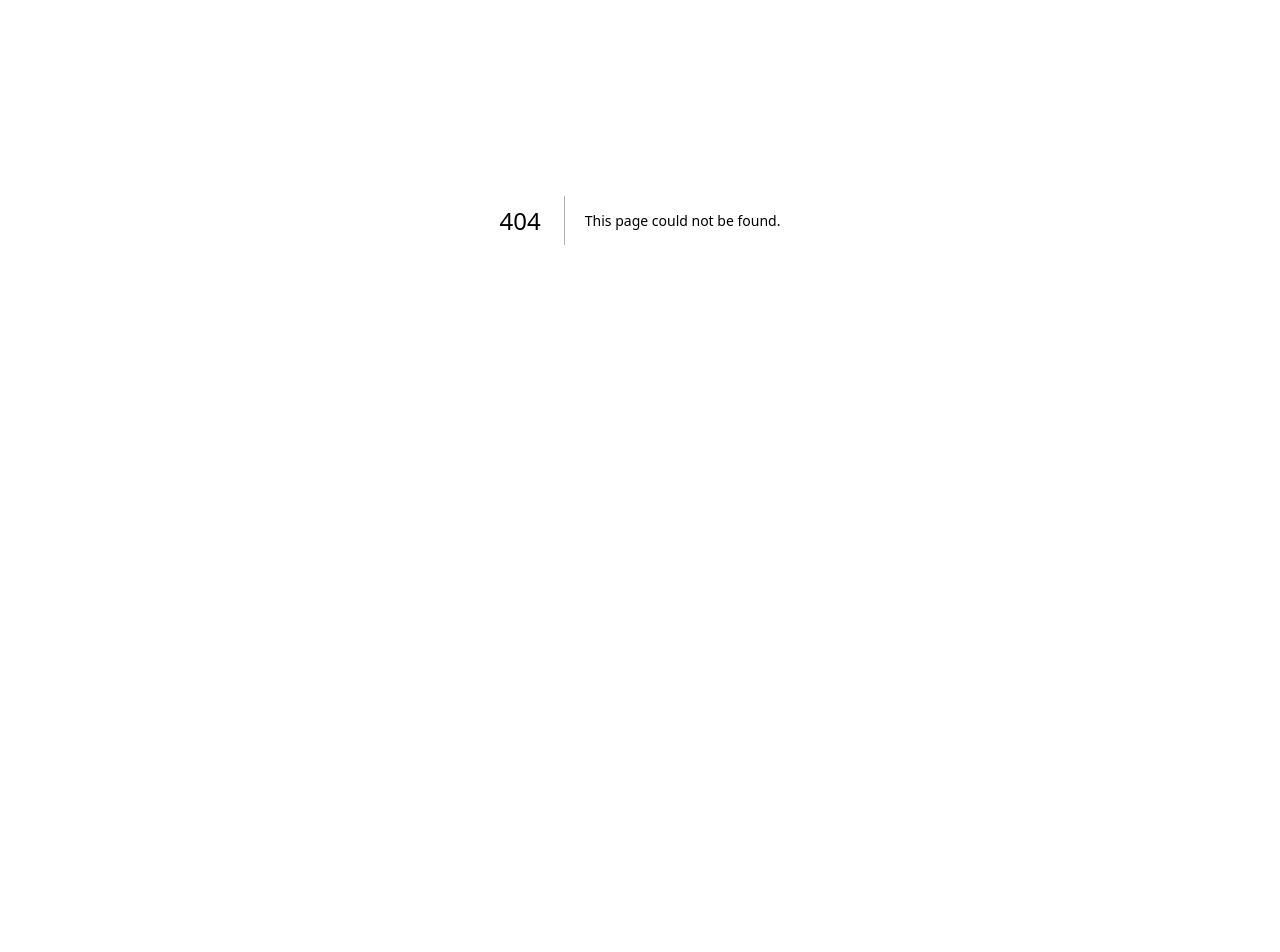
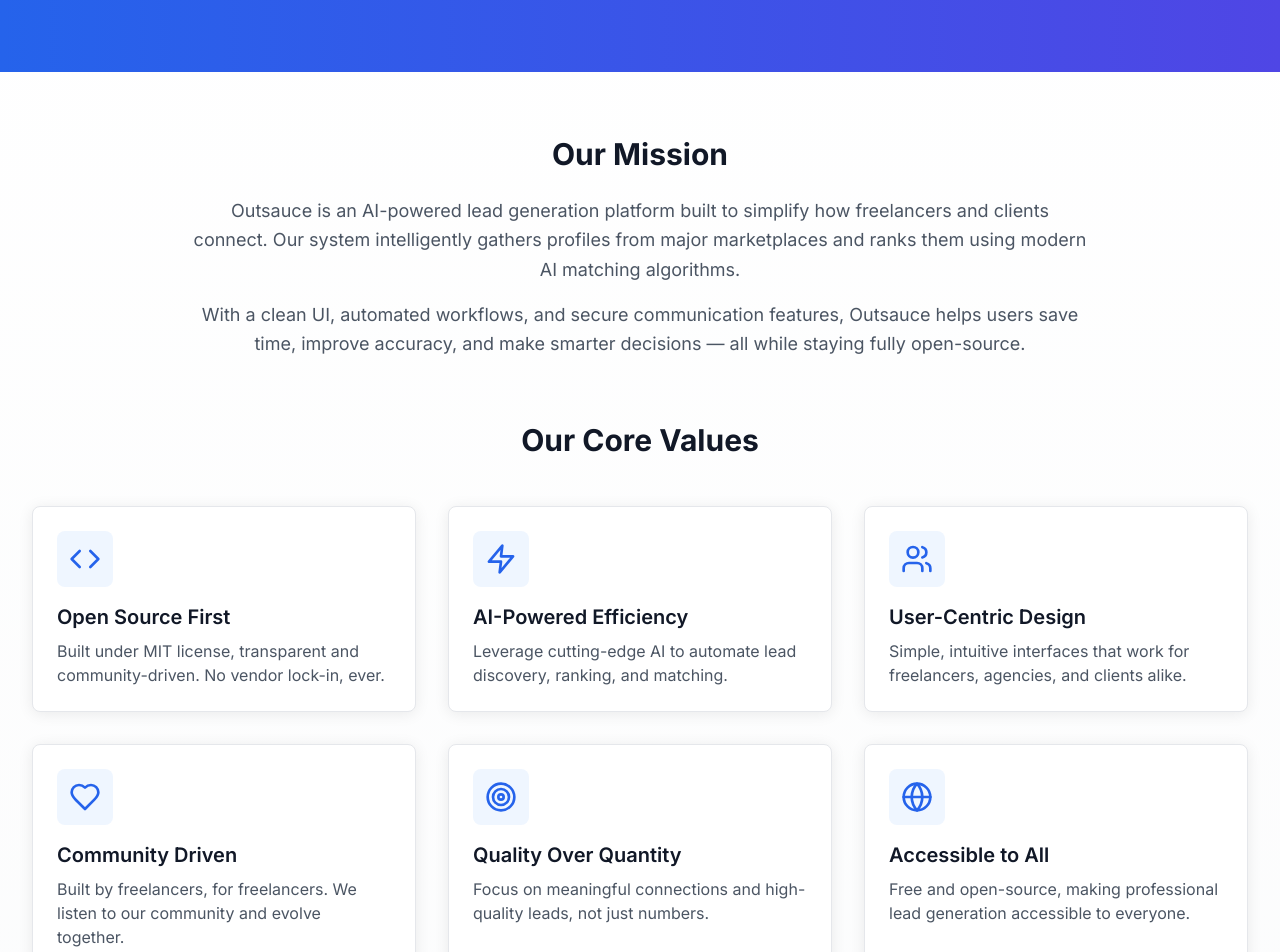
Before and after one commit to Ramsha-Anwar/outsauce-frontend, a Next.js app: page /about in a window 1280 px wide. Before the commit this address had no page. Shown: the part 180-1132 px from the top of the page. Before the commit the page ends 800 px from the top, so only its background shows below. Built offline with nearby package versions, Linux system fonts and the light colour scheme.

Commit message:
feat(pages): add About Us page with mission, values, and company information

```diff
--- /dev/null
+++ b/app/about/page.tsx
@@ -0,0 +1,154 @@
+'use client'
+
+import React from 'react'
+import Link from 'next/link'
+import Button from '@/components/ui/Button'
+import Card from '@/components/ui/Card'
+import { Target, Users, Zap, Heart, Code, Globe } from 'lucide-react'
+
+export default function AboutPage() {
+    return (
+        <div className="min-h-screen bg-gradient-to-b from-white to-gray-50">
+            {/* Header */}
+            <div className="bg-gradient-to-r from-primary-600 to-indigo-600 text-white py-20">
+                <div className="max-w-4xl mx-auto px-4 sm:px-6 lg:px-8 text-center">
+                    <h1 className="text-4xl sm:text-5xl font-bold mb-4">About Outsauce</h1>
+                    <p className="text-xl text-blue-100">
+                        AI-powered lead generation for the modern freelance economy
+                    </p>
+                </div>
+            </div>
+
+            <main className="max-w-7xl mx-auto px-4 sm:px-6 lg:px-8 py-16">
+                {/* Mission Section */}
+                <section className="mb-16">
+                    <div className="max-w-4xl mx-auto text-center">
+                        <h2 className="text-3xl font-bold text-gray-900 mb-6">Our Mission</h2>
+                        <p className="text-lg text-gray-600 leading-relaxed mb-4">
+                            Outsauce is an AI-powered lead generation platform built to simplify how freelancers and clients connect.
+                            Our system intelligently gathers profiles from major marketplaces and ranks them using modern AI matching algorithms.
+                        </p>
+                        <p className="text-lg text-gray-600 leading-relaxed">
+                            With a clean UI, automated workflows, and secure communication features, Outsauce helps users save time,
+                            improve accuracy, and make smarter decisions — all while staying fully open-source.
+                        </p>
+                    </div>
+                </section>
+
+                {/* Core Values */}
+                <section className="mb-16">
+                    <h2 className="text-3xl font-bold text-gray-900 text-center mb-12">Our Core Values</h2>
+                    <div className="grid grid-cols-1 md:grid-cols-2 lg:grid-cols-3 gap-8">
+                        {[
+                            {
+                                icon: <Code className="w-8 h-8" />,
+                                title: 'Open Source First',
+                                description: 'Built under MIT license, transparent and community-driven. No vendor lock-in, ever.'
+                            },
+                            {
+                                icon: <Zap className="w-8 h-8" />,
+                                title: 'AI-Powered Efficiency',
+                                description: 'Leverage cutting-edge AI to automate lead discovery, ranking, and matching.'
+                            },
+                            {
+                                icon: <Users className="w-8 h-8" />,
+                                title: 'User-Centric Design',
+                                description: 'Simple, intuitive interfaces that work for freelancers, agencies, and clients alike.'
+                            },
+                            {
+                                icon: <Heart className="w-8 h-8" />,
+                                title: 'Community Driven',
+                                description: 'Built by freelancers, for freelancers. We listen to our community and evolve together.'
+                            },
+                            {
+                                icon: <Target className="w-8 h-8" />,
+                                title: 'Quality Over Quantity',
+                                description: 'Focus on meaningful connections and high-quality leads, not just numbers.'
+                            },
+                            {
+                                icon: <Globe className="w-8 h-8" />,
+                                title: 'Accessible to All',
+                                description: 'Free and open-source, making professional lead generation accessible to everyone.'
+                            }
+                        ].map((value, idx) => (
+                            <Card key={idx} hover>
+                                <div className="inline-flex items-center justify-center w-14 h-14 rounded-lg bg-primary-50 text-primary-600 mb-4">
+                                    {value.icon}
+                                </div>
+                                <h3 className="text-xl font-semibold text-gray-900 mb-2">{value.title}</h3>
+                                <p className="text-gray-600">{value.description}</p>
+                            </Card>
+                        ))}
+                    </div>
+                </section>
+
+                {/* What We Do */}
+                <section className="mb-16">
+                    <div className="max-w-4xl mx-auto">
+                        <h2 className="text-3xl font-bold text-gray-900 text-center mb-8">What We Do</h2>
+                        <Card>
+                            <div className="space-y-6">
+                                <div>
+                                    <h3 className="text-xl font-semibold text-gray-900 mb-2">For Freelancers</h3>
+                                    <p className="text-gray-600">
+                                        We help freelancers discover high-quality client leads automatically, generate compelling proposals with AI,
+                                        track market rates, and manage all opportunities in one unified dashboard.
+                                    </p>
+                                </div>
+                                <div>
+                                    <h3 className="text-xl font-semibold text-gray-900 mb-2">For Clients</h3>
+                                    <p className="text-gray-600">
+                                        We provide clients with access to freelancers from multiple platforms, AI-ranked matches based on specific needs,
+                                        secure messaging, and a centralized system to track all candidates.
+                                    </p>
+                                </div>
+                                <div>
+                                    <h3 className="text-xl font-semibold text-gray-900 mb-2">For Agencies</h3>
+                                    <p className="text-gray-600">
+                                        We enable agencies to manage multiple clients and freelancers efficiently, automate lead qualification,
+                                        and scale their operations without expensive enterprise software.
+                                    </p>
+                                </div>
+                            </div>
+                        </Card>
+                    </div>
+                </section>
+
+                {/* Technology */}
+                <section className="mb-16">
+                    <div className="max-w-4xl mx-auto text-center">
+                        <h2 className="text-3xl font-bold text-gray-900 mb-6">Built with Modern Technology</h2>
+                        <p className="text-lg text-gray-600 mb-8">
+                            Outsauce is built with a modern, scalable tech stack designed for performance and reliability.
+                        </p>
+                        <div className="flex flex-wrap justify-center gap-4">
+                            {['Next.js', 'Nest.js', 'Supabase', 'TypeScript', 'n8n', 'Apify'].map((tech) => (
+                                <span key={tech} className="px-6 py-3 bg-white border border-gray-200 rounded-lg text-gray-700 font-medium shadow-sm">
+                                    {tech}
+                                </span>
+                            ))}
+                        </div>
+                    </div>
+                </section>
+
+                {/* CTA */}
+                <section className="text-center">
+                    <Card>
+                        <h2 className="text-2xl font-bold text-gray-900 mb-4">Ready to Get Started?</h2>
+                        <p className="text-gray-600 mb-6">
+                            Join freelancers and agencies already using Outsauce to transform their lead generation.
+                        </p>
+                        <div className="flex flex-wrap gap-4 justify-center">
+                            <Link href="/auth/register">
+                                <Button>Get Started Free</Button>
+                            </Link>
+                            <Link href="/contact">
+                                <Button variant="outline">Contact Us</Button>
+                            </Link>
+                        </div>
+                    </Card>
+                </section>
+            </main>
+        </div>
+    )
+}
```
